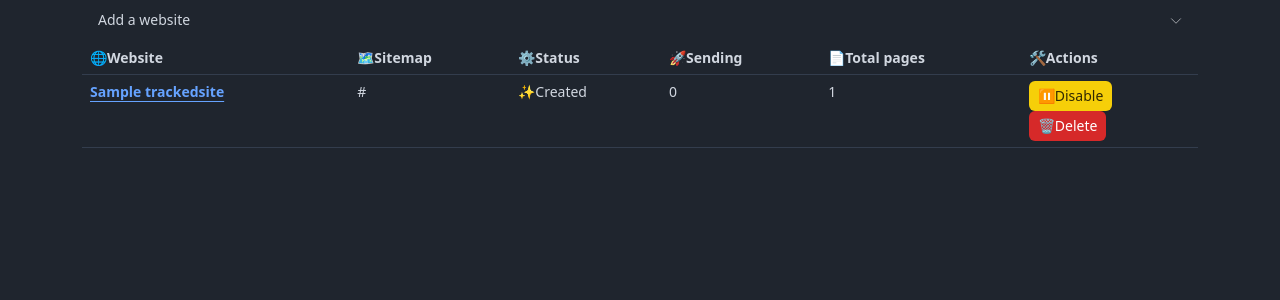
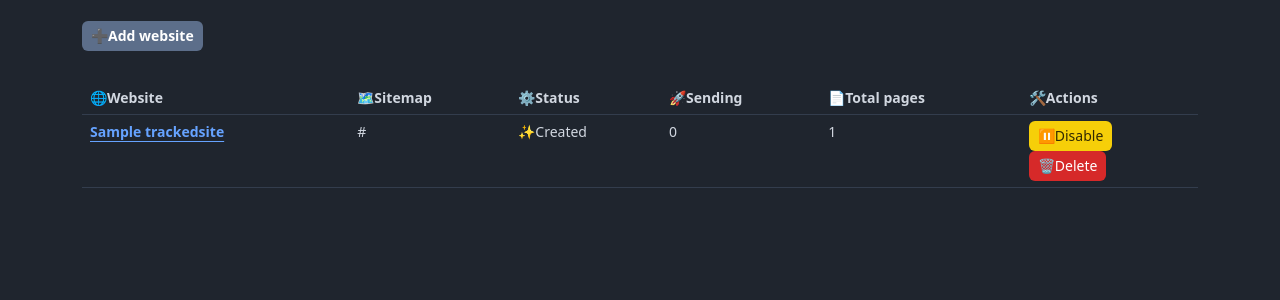
Before and after one commit to ornoone/google-sitemap-indexer, a Django app: page /indexer/site/ in a window 1280 px wide. Shown: the part 53-353 px from the top of the page. Run offline with Django 5.2, Linux system fonts and the light colour scheme; tables that the repository leaves empty hold one stand-in row (values such as "Sample post"); parts of the project's set-up code (start-up, migrations or seed data) failed here and were passed over; some libraries are stand-ins or nearby versions.

Commit message:
Update trackedsite_list.html

```diff
--- a/app/google_indexer/apps/indexer/templates/indexer/trackedsite_list.html
+++ b/app/google_indexer/apps/indexer/templates/indexer/trackedsite_list.html
@@ -7,11 +7,11 @@
     <form action="" method="post">
         {% csrf_token %}
         <div class="row align-items-center">
-            <div class="accordion accordion-flush" id="accordionFlushExample">
+            <div class="accordion accordion-flush" id="accordionFlushExample" style="margin-top: 15px;margin-bottom: 30px;">
   <div class="accordion-item">
     <h2 class="accordion-header">
-      <button class="accordion-button collapsed" type="button" data-bs-toggle="collapse" data-bs-target="#flush-collapseOne" aria-expanded="false" aria-controls="flush-collapseOne">
-        Add a website
+      <button class="btn btn-light collapsed" type="button" data-bs-toggle="collapse" data-bs-target="#flush-collapseOne" aria-expanded="false" aria-controls="flush-collapseOne">
+        ➕<strong>Add website</strong>
       </button>
     </h2>
     <div id="flush-collapseOne" class="accordion-collapse collapse" data-bs-parent="#accordionFlushExample">
@@ -19,7 +19,7 @@
                 {{ form.name.errors }}
                 <label class="form-label" for="{{ form.name.id_for_label }}">🏷️Website Friendly Name</label>
                 <input name="{{ form.name.html_name }}" type="text" class="form-control"
-                       id="{{ form.name.id_for_label }}" required placeholder="my site">
+                       id="{{ form.name.id_for_label }}" required placeholder="my website">
 
             </div>
 
```
